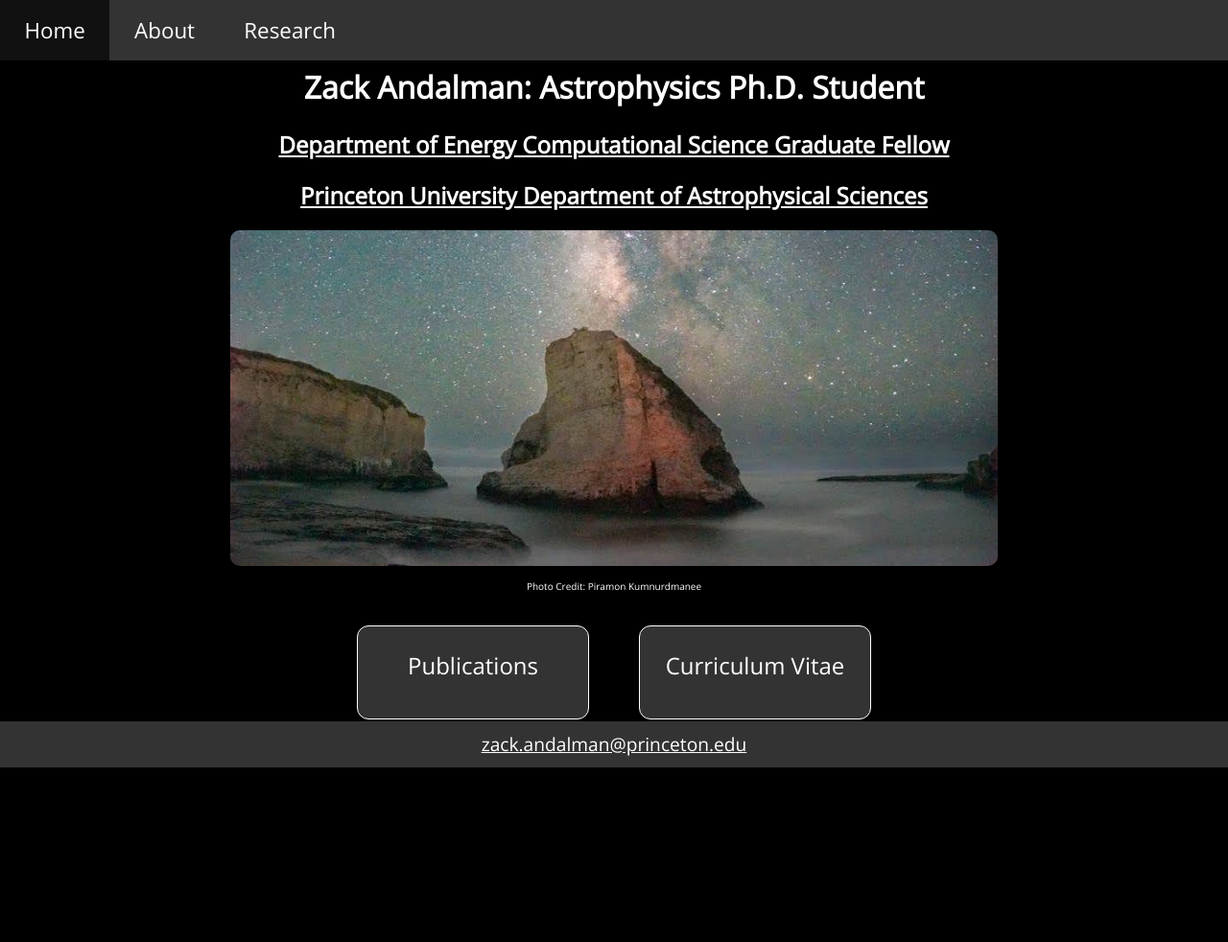
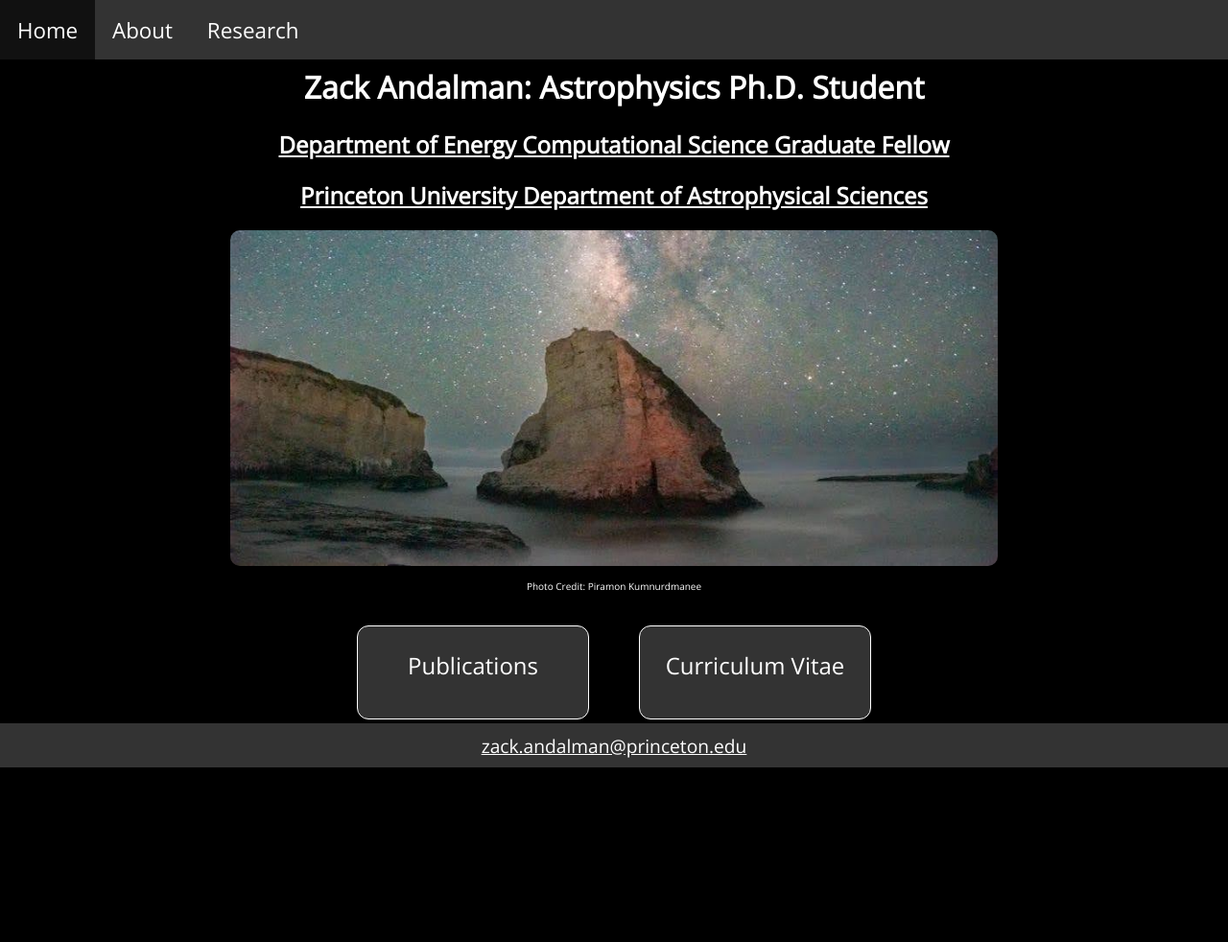
Before and after one commit to zandalman/zandalman.github.io, a Flask app: page / in a window 1280 px wide. Shown: the whole page at 96% size. Run offline with Flask 3, Linux system fonts and the light colour scheme.

Commit message:
Final adjustment

```diff
--- a/static/style.css
+++ b/static/style.css
@@ -51,8 +51,7 @@ img.medium {
 	bottom: 0;
 	width: 100%;
 	text-align: center;
-	height: 6vh;
-	min-height: 2em;
+	height: 2.4em;
 	margin: 0;
 	padding: 0;
 	font-size: 1.2em;
@@ -73,13 +72,14 @@ img.medium {
 .navitem {
 	float: left;
 	font-size: 1.4em;
+	z-index: 100;
 }
 
 .navitem a {
 	display: block;
 	color: white;
 	text-align: center;
-	padding: 2vh 2vw;
+	padding: 0.7em 0.8em;
 	text-decoration: none;
 }
 
@@ -100,7 +100,7 @@ img.medium {
 }
 
 .spacer {
-	height: 6vh;
+	height: 3em;
 }
 
 #button-holder {
```
Also changed, not shown: build/static/style.css (+4 -4 lines).
